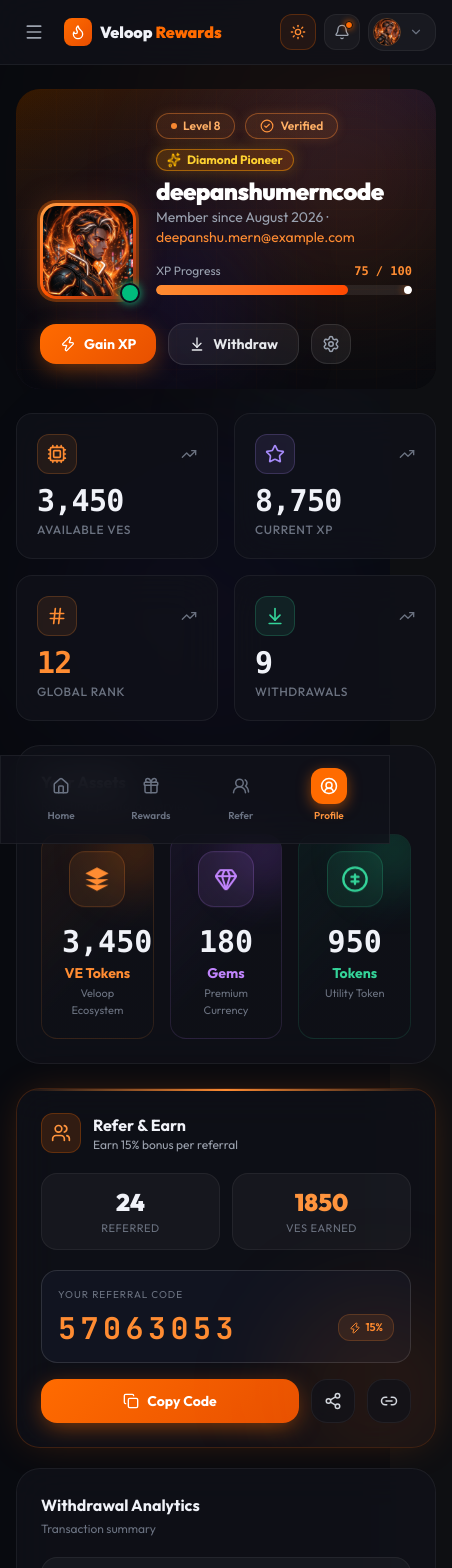
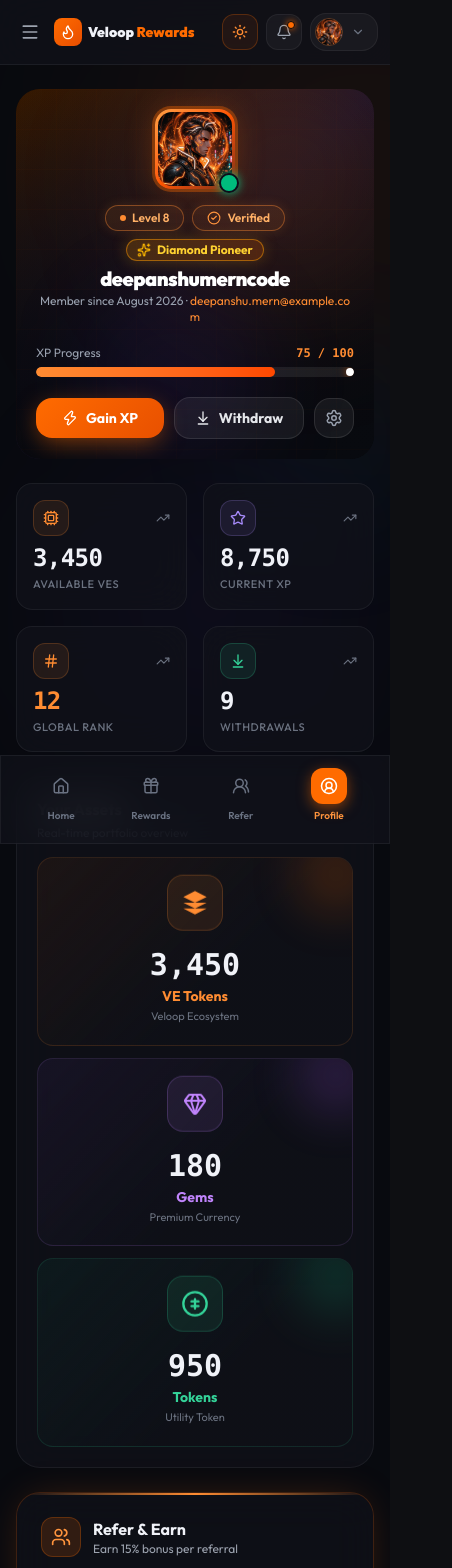
Before and after one commit to DEEPANSHU-KUMAR96/VELOOP-Rewards-user-profile, a React (Vite) app in the folder veloop-rewards-user-profile/: page / in a window 390 px wide. Shown: the top 1568 px of the page, 452 px wide, since content can reach past the window. Built offline with nearby package versions, Linux system fonts and the light colour scheme.

Commit message:
feat: implement UserProfilePage layout with sidebar, navigation, and core profile component panels

```diff
--- a/veloop-rewards-user-profile/src/components/layout/Sidebar.jsx
+++ b/veloop-rewards-user-profile/src/components/layout/Sidebar.jsx
@@ -26,23 +26,38 @@ const NAV_ITEMS = [
   { id: 'boost',     label: 'Boost XP',  icon: Zap },
 ];
 
-export const Sidebar = () => {
+export const Sidebar = ({ mobile = false, onClose }) => {
   const { activeTab, setActiveTab, showToast, userData, setSettingsOpen } = useProfile();
 
   const handleTab = (id) => {
     setActiveTab(id);
     if (id !== 'account') showToast(`Navigating to ${id.charAt(0).toUpperCase() + id.slice(1)}...`, 'info');
+    if (onClose) onClose();
+  };
+
+  const handleOpenSettings = () => {
+    setSettingsOpen(true);
+    if (onClose) onClose();
   };
 
   return (
     <aside
-      className="hidden lg:flex flex-col fixed left-0 top-0 h-full w-64 z-40 pt-7 pb-6 px-4 transition-all duration-300 theme-sidebar"
-      style={{ background: 'var(--bg-sidebar)', borderRight: '1px solid var(--border-subtle)' }}
+      className={
+        mobile
+          ? "flex flex-col h-full w-full z-40 transition-all duration-300"
+          : "hidden lg:flex flex-col fixed left-0 top-0 h-full w-64 z-40 pt-7 pb-6 px-4 transition-all duration-300 theme-sidebar"
+      }
+      style={{
+        background: mobile ? 'transparent' : 'var(--bg-sidebar)',
+        borderRight: mobile ? 'none' : '1px solid var(--border-subtle)'
+      }}
     >
-      {/* Logo */}
-      <div className="px-2 mb-10">
-        <LOGO />
-      </div>
+      {/* Logo (only shown on desktop sidebar) */}
+      {!mobile && (
+        <div className="px-2 mb-10">
+          <LOGO />
+        </div>
+      )}
 
       {/* Navigation */}
       <nav className="flex-1 space-y-1">
@@ -52,7 +67,7 @@ export const Sidebar = () => {
           return (
             <button
               key={id}
-              id={`sidebar-nav-${id}`}
+              id={`sidebar-nav-${id}${mobile ? '-mobile' : ''}`}
               onClick={() => handleTab(id)}
               className="w-full flex items-center gap-3 px-3 py-2.5 rounded-xl text-sm font-semibold transition-all duration-150 cursor-pointer group border-l-[3px]"
               style={{
@@ -69,7 +84,7 @@ export const Sidebar = () => {
                 style={{ color: active ? '#ff6b00' : 'var(--text-muted)' }}
               />
               {label}
-              {active && <ChevronRight className="w-3.5 h-3.5 ml-auto" style={{ color: 'rgba(255,140,50,0.6)' }} />}
+              {active && <ChevronRight className="w-3.5 h-3.5 ml-auto" style={{ color: 'rgba(255,107,0,0.6)' }} />}
             </button>
           );
         })}
@@ -78,7 +93,7 @@ export const Sidebar = () => {
       {/* User footer */}
       <div className="mt-6 pt-5" style={{ borderTop: '1px solid var(--border-subtle)' }}>
         <button
-          onClick={() => setSettingsOpen(true)}
+          onClick={handleOpenSettings}
           className="w-full flex items-center gap-3 p-3 rounded-2xl transition-all cursor-pointer group"
           onMouseEnter={e => e.currentTarget.style.background = 'var(--bg-hover)'}
           onMouseLeave={e => e.currentTarget.style.background = 'transparent'}
--- a/veloop-rewards-user-profile/src/components/layout/TopNav.jsx
+++ b/veloop-rewards-user-profile/src/components/layout/TopNav.jsx
@@ -13,10 +13,10 @@ export const TopNav = ({ onMenuToggle, menuOpen }) => {
       className="sticky top-0 z-30 w-full border-b"
       style={{ background: 'var(--bg-surface)', borderColor: 'var(--border-subtle)', backdropFilter: 'blur(20px)', WebkitBackdropFilter: 'blur(20px)' }}
     >
-      <div className="max-w-7xl mx-auto px-4 sm:px-6 h-16 flex items-center justify-between gap-4">
+      <div className="max-w-7xl mx-auto px-3 sm:px-6 h-16 flex items-center justify-between gap-2 sm:gap-4">
 
         {/* Left: hamburger + mobile logo */}
-        <div className="flex items-center gap-3">
+        <div className="flex items-center gap-1.5 sm:gap-3">
           <button
             onClick={onMenuToggle}
             className="lg:hidden p-2 rounded-xl transition-all cursor-pointer"
@@ -27,11 +27,11 @@ export const TopNav = ({ onMenuToggle, menuOpen }) => {
             {menuOpen ? <X className="w-5 h-5" /> : <Menu className="w-5 h-5" />}
           </button>
 
-          <div className="flex items-center gap-2 lg:hidden">
-            <div className="w-7 h-7 rounded-lg bg-gradient-to-br from-[#ff6b00] to-[#e84d00] flex items-center justify-center">
+          <div className="flex items-center gap-1.5 sm:gap-2 lg:hidden">
+            <div className="w-7 h-7 rounded-lg bg-gradient-to-br from-[#ff6b00] to-[#e84d00] flex items-center justify-center shrink-0">
               <Flame className="w-4 h-4 text-white" />
             </div>
-            <span className="font-black text-base" style={{ color: 'var(--text-primary)' }}>
+            <span className="font-black text-sm sm:text-base whitespace-nowrap" style={{ color: 'var(--text-primary)' }}>
               Veloop<span className="text-[#ff6b00]"> Rewards</span>
             </span>
           </div>
--- a/veloop-rewards-user-profile/src/components/profile/HeroBanner.jsx
+++ b/veloop-rewards-user-profile/src/components/profile/HeroBanner.jsx
@@ -35,13 +35,13 @@ export const HeroBanner = () => {
       <div className="absolute bottom-0 left-20 w-40 h-40 bg-[#7c3aed]/10 rounded-full blur-[50px] pointer-events-none" />
 
       {/* Content */}
-      <div className="relative z-10 p-6 sm:p-8 flex flex-col sm:flex-row items-start sm:items-end justify-between gap-6 h-full min-h-[280px]">
+      <div className="relative z-10 p-5 sm:p-8 flex flex-col h-full min-h-[280px] gap-5">
 
-        {/* Left — User info */}
-        <div className="flex items-end gap-5 sm:gap-6">
+        {/* Top row — Avatar + User info */}
+        <div className="flex flex-col sm:flex-row items-center sm:items-end gap-4 sm:gap-6">
           {/* Avatar with animated ring */}
           <div className="relative shrink-0">
-            <div className="gsap-avatar w-24 h-24 sm:w-28 sm:h-28 rounded-2xl p-[3px] bg-gradient-to-br from-[#ff9e42] via-[#ff5500] to-[#7c2d12] shadow-[0_0_30px_rgba(255,107,0,0.4)] glow-ring">
+            <div className="gsap-avatar w-20 h-20 sm:w-28 sm:h-28 rounded-2xl p-[3px] bg-gradient-to-br from-[#ff9e42] via-[#ff5500] to-[#7c2d12] shadow-[0_0_30px_rgba(255,107,0,0.4)] glow-ring">
               <div className="w-full h-full rounded-[14px] overflow-hidden bg-[#111]">
                 <img
                   src={userData.avatar}
@@ -56,21 +56,23 @@ export const HeroBanner = () => {
           </div>
 
           {/* Text info */}
-          <div className="pb-1">
-            <div className="flex items-center gap-2.5 flex-wrap mb-2">
+          <div className="text-center sm:text-left w-full min-w-0">
+            <div className="flex items-center gap-2 flex-wrap justify-center sm:justify-start mb-2">
               <Badge variant="level" label={`Level ${userData.level}`} size="md" />
               {userData.isVerified && <Badge variant="verified" size="md" />}
               {userData.level >= 5 && <Badge variant="pro" label={userData.tier} size="sm" />}
             </div>
-            <h1 className="text-2xl sm:text-3xl font-black text-white tracking-tight leading-none mb-1">
+            <h1 className="text-xl sm:text-3xl font-black text-white tracking-tight leading-none mb-1 break-all">
               {userData.username}
             </h1>
-            <p className="text-sm text-gray-400">
-              Member since {userData.memberSince} &middot; <span className="text-[#ff8c32]">{userData.email}</span>
+            <p className="text-xs sm:text-sm text-gray-400">
+              Member since {userData.memberSince} &middot; <span className="text-[#ff8c32] break-all">{userData.email}</span>
             </p>
+          </div>
+        </div>
 
-            {/* XP bar inline */}
-            <div className="mt-4 w-64 sm:w-80">
+        {/* XP bar — full width */}
+        <div className="w-full">
           <div className="flex justify-between text-xs text-gray-400 mb-1.5">
             <span>XP Progress</span>
             <span className="text-[#ff8c32] font-bold font-mono">{userData.xp} / {userData.maxExp}</span>
@@ -88,28 +90,26 @@ export const HeroBanner = () => {
             </div>
           </div>
         </div>
-          </div>
-        </div>
 
-        {/* Right — Action buttons */}
-        <div className="flex items-center gap-3 shrink-0">
+        {/* Action buttons — responsive row */}
+        <div className="flex items-center gap-2.5 flex-wrap">
           <button
             onClick={() => gainXP(25)}
-            className="btn-orange flex items-center gap-2 px-5 py-2.5 rounded-2xl text-white font-bold text-sm cursor-pointer"
+            className="btn-orange flex items-center gap-2 px-4 py-2.5 rounded-2xl text-white font-bold text-sm cursor-pointer flex-1 sm:flex-none justify-center"
           >
             <Zap className="w-4 h-4" />
             Gain XP
           </button>
           <button
             onClick={() => setWithdrawOpen(true)}
-            className="flex items-center gap-2 px-5 py-2.5 rounded-2xl bg-white/[0.06] border border-white/[0.1] text-gray-200 font-bold text-sm hover:bg-white/[0.10] hover:border-white/[0.18] transition-all cursor-pointer active:scale-95"
+            className="flex items-center gap-2 px-4 py-2.5 rounded-2xl bg-white/[0.06] border border-white/[0.1] text-gray-200 font-bold text-sm hover:bg-white/[0.10] hover:border-white/[0.18] transition-all cursor-pointer active:scale-95 flex-1 sm:flex-none justify-center"
           >
             <ArrowDownToLine className="w-4 h-4" />
             Withdraw
           </button>
           <button
             onClick={() => setSettingsOpen(true)}
-            className="w-10 h-10 rounded-2xl bg-white/[0.06] border border-white/[0.1] flex items-center justify-center text-gray-400 hover:text-white hover:bg-white/[0.10] transition-all cursor-pointer"
+            className="w-10 h-10 rounded-2xl bg-white/[0.06] border border-white/[0.1] flex items-center justify-center text-gray-400 hover:text-white hover:bg-white/[0.10] transition-all cursor-pointer shrink-0"
           >
             <Settings className="w-4.5 h-4.5" />
           </button>
--- a/veloop-rewards-user-profile/src/components/profile/ProfileInfoPanel.jsx
+++ b/veloop-rewards-user-profile/src/components/profile/ProfileInfoPanel.jsx
@@ -4,12 +4,12 @@ import { Shield, Mail, Calendar, Hash, Zap, Award } from 'lucide-react';
 import { Badge } from '../common/Badge';
 
 const InfoRow = ({ icon: Icon, label, value, color = '#6b7280' }) => (
-  <div className="flex items-center justify-between py-3.5 last:border-0" style={{ borderBottom: '1px solid var(--border-subtle)' }}>
-    <div className="flex items-center gap-2.5" style={{ color: 'var(--text-muted)' }}>
+  <div className="flex items-center justify-between gap-3 py-3.5 last:border-0" style={{ borderBottom: '1px solid var(--border-subtle)' }}>
+    <div className="flex items-center gap-2.5 shrink-0" style={{ color: 'var(--text-muted)' }}>
       <Icon className="w-4 h-4 shrink-0" style={{ color }} />
       <span className="text-sm font-medium">{label}</span>
     </div>
-    <span className="text-sm font-semibold" style={{ color: 'var(--text-primary)' }}>{value}</span>
+    <span className="text-sm font-semibold truncate text-right" style={{ color: 'var(--text-primary)' }}>{value}</span>
   </div>
 );
 
--- a/veloop-rewards-user-profile/src/components/profile/WebAssetsPanel.jsx
+++ b/veloop-rewards-user-profile/src/components/profile/WebAssetsPanel.jsx
@@ -53,10 +53,10 @@ export const WebAssetsPanel = () => {
   const { userData } = useProfile();
 
   return (
-    <div className="glass rounded-3xl p-6 border border-theme-subtle">
+    <div className="glass rounded-3xl p-5 sm:p-6 border border-theme-subtle">
       <h3 className="text-base font-bold text-theme-primary mb-1">Your Assets</h3>
-      <p className="text-xs text-theme-muted mb-5">Real-time portfolio overview</p>
-      <div className="flex gap-4">
+      <p className="text-xs text-theme-muted mb-4 sm:mb-5">Real-time portfolio overview</p>
+      <div className="grid grid-cols-1 sm:grid-cols-3 gap-3 sm:gap-4">
         {ASSETS.map(({ key, ...rest }) => (
           <AssetCard key={key} value={userData.assets[key]} {...rest} />
         ))}
--- a/veloop-rewards-user-profile/src/components/profile/WebReferralPanel.jsx
+++ b/veloop-rewards-user-profile/src/components/profile/WebReferralPanel.jsx
@@ -63,23 +63,23 @@ export const WebReferralPanel = () => {
       {/* Code Box */}
       <div className="rounded-2xl p-4 mb-4" style={{ background: 'var(--bg-input)', border: '1px solid var(--border-strong)' }}>
         <p className="text-[10px] uppercase tracking-widest mb-2" style={{ color: 'var(--text-muted)' }}>Your Referral Code</p>
-        <div className="flex items-center justify-between">
-          <p className="text-[#ff8c32] font-black text-3xl code-text tracking-[0.3em]">{userData.referral.code}</p>
-          <span className="text-[11px] bg-[#ff8c32]/10 text-[#ff8c32] border border-[#ff8c32]/20 rounded-xl px-2.5 py-1 font-semibold flex items-center gap-1">
+        <div className="flex items-center justify-between gap-2">
+          <p className="text-[#ff8c32] font-black text-2xl sm:text-3xl code-text tracking-widest sm:tracking-[0.3em] truncate">{userData.referral.code}</p>
+          <span className="text-[11px] bg-[#ff8c32]/10 text-[#ff8c32] border border-[#ff8c32]/20 rounded-xl px-2.5 py-1 font-semibold flex items-center gap-1 shrink-0">
             <Zap className="w-3 h-3" /> {userData.referral.bonusPercent}%
           </span>
         </div>
       </div>
 
       {/* Actions */}
-      <div className="flex gap-3">
-        <button onClick={handleCopyCode} className="flex-1 btn-orange flex items-center justify-center gap-2 py-3 rounded-2xl text-white font-bold text-sm cursor-pointer">
-          {copied ? <><CheckCircle2 className="w-4 h-4" /> Copied!</> : <><Copy className="w-4 h-4" /> Copy Code</>}
+      <div className="flex gap-2 sm:gap-3">
+        <button onClick={handleCopyCode} className="flex-1 btn-orange flex items-center justify-center gap-2 py-3 rounded-2xl text-white font-bold text-sm cursor-pointer min-w-0">
+          {copied ? <><CheckCircle2 className="w-4 h-4 shrink-0" /> <span className="truncate">Copied!</span></> : <><Copy className="w-4 h-4 shrink-0" /> <span className="truncate">Copy Code</span></>}
         </button>
-        <button onClick={handleShare} className="w-11 h-11 rounded-2xl glass border border-white/[0.08] flex items-center justify-center text-gray-300 hover:text-[#ff8c32] hover:border-[#ff8c32]/30 transition-all cursor-pointer">
+        <button onClick={handleShare} className="w-11 h-11 rounded-2xl glass border border-white/[0.08] flex items-center justify-center text-gray-300 hover:text-[#ff8c32] hover:border-[#ff8c32]/30 transition-all cursor-pointer shrink-0">
           <Share2 className="w-4.5 h-4.5" />
         </button>
-        <button onClick={() => copy(userData.referral.shareUrl)} className="w-11 h-11 rounded-2xl glass border border-white/[0.08] flex items-center justify-center text-gray-300 hover:text-[#ff8c32] hover:border-[#ff8c32]/30 transition-all cursor-pointer">
+        <button onClick={() => copy(userData.referral.shareUrl)} className="w-11 h-11 rounded-2xl glass border border-white/[0.08] flex items-center justify-center text-gray-300 hover:text-[#ff8c32] hover:border-[#ff8c32]/30 transition-all cursor-pointer shrink-0">
           <Link2 className="w-4.5 h-4.5" />
         </button>
       </div>
--- a/veloop-rewards-user-profile/src/components/profile/WebStatsRow.jsx
+++ b/veloop-rewards-user-profile/src/components/profile/WebStatsRow.jsx
@@ -18,18 +18,18 @@ const StatCard = ({ icon: Icon, label, value, color, prefix = '' }) => {
   }, [value]);
 
   return (
-    <div className="stat-card glass rounded-2xl p-5 flex flex-col gap-3 border border-theme-subtle group cursor-default">
+    <div className="stat-card glass rounded-2xl p-4 sm:p-5 flex flex-col gap-2.5 sm:gap-3 border border-theme-subtle group cursor-default">
       <div className="flex items-center justify-between">
-        <div className="w-10 h-10 rounded-xl flex items-center justify-center" style={{ background: `${color}18`, border: `1px solid ${color}35` }}>
-          <Icon className="w-5 h-5" style={{ color }} />
+        <div className="w-9 h-9 sm:w-10 sm:h-10 rounded-xl flex items-center justify-center" style={{ background: `${color}18`, border: `1px solid ${color}35` }}>
+          <Icon className="w-4 h-4 sm:w-5 sm:h-5" style={{ color }} />
         </div>
-        <TrendingUp className="w-4 h-4 group-hover:text-[#ff8c32] transition-colors" style={{ color: 'var(--text-muted)' }} />
+        <TrendingUp className="w-3.5 h-3.5 sm:w-4 sm:h-4 group-hover:text-[#ff8c32] transition-colors" style={{ color: 'var(--text-muted)' }} />
       </div>
       <div>
-        <p ref={valRef} className="text-3xl font-black font-mono leading-none tracking-tight" style={{ color: prefix ? color : 'var(--text-primary)' }}>
+        <p ref={valRef} className="text-2xl sm:text-3xl font-black font-mono leading-none tracking-tight truncate" style={{ color: prefix ? color : 'var(--text-primary)' }}>
           {prefix}{value}
         </p>
-        <p className="text-xs mt-1.5 font-medium uppercase tracking-wider" style={{ color: 'var(--text-muted)' }}>{label}</p>
+        <p className="text-[11px] sm:text-xs mt-1.5 font-medium uppercase tracking-wider truncate" style={{ color: 'var(--text-muted)' }}>{label}</p>
       </div>
     </div>
   );
--- a/veloop-rewards-user-profile/src/pages/UserProfilePage.jsx
+++ b/veloop-rewards-user-profile/src/pages/UserProfilePage.jsx
@@ -77,14 +77,16 @@ export const UserProfilePage = () => {
       {mobileMenuOpen && (
         <div className="lg:hidden fixed inset-0 z-50 flex">
           <div className="absolute inset-0 bg-black/70 backdrop-blur-sm" onClick={() => setMobileMenuOpen(false)} />
-          <div className="relative z-10 w-64 h-full p-6 flex flex-col" style={{ background: 'var(--bg-sidebar)', borderRight: '1px solid var(--border-strong)' }}>
-            <div className="flex items-center gap-2 mb-8">
-              <div className="w-8 h-8 rounded-xl bg-gradient-to-br from-[#ff6b00] to-[#e84d00] flex items-center justify-center">
-                <Flame className="w-4.5 h-4.5 text-white" />
+          <div className="relative z-10 w-72 max-w-[85vw] h-full p-6 flex flex-col" style={{ background: 'var(--bg-sidebar)', borderRight: '1px solid var(--border-strong)' }}>
+            <div className="flex items-center justify-between gap-2 mb-6">
+              <div className="flex items-center gap-2">
+                <div className="w-8 h-8 rounded-xl bg-gradient-to-br from-[#ff6b00] to-[#e84d00] flex items-center justify-center shadow-[0_4px_12px_rgba(255,107,0,0.4)]">
+                  <Flame className="w-4.5 h-4.5 text-white" />
+                </div>
+                <span className="font-black text-lg" style={{ color: 'var(--text-primary)' }}>Veloop<span className="text-[#ff6b00]"> Rewards</span></span>
               </div>
-              <span className="text-white font-black text-lg">Veloop<span className="text-[#ff6b00]"> Rewards</span></span>
             </div>
-            <Sidebar />
+            <Sidebar mobile={true} onClose={() => setMobileMenuOpen(false)} />
           </div>
         </div>
       )}
```
Lines whose indentation alone changed are shown as unchanged.
